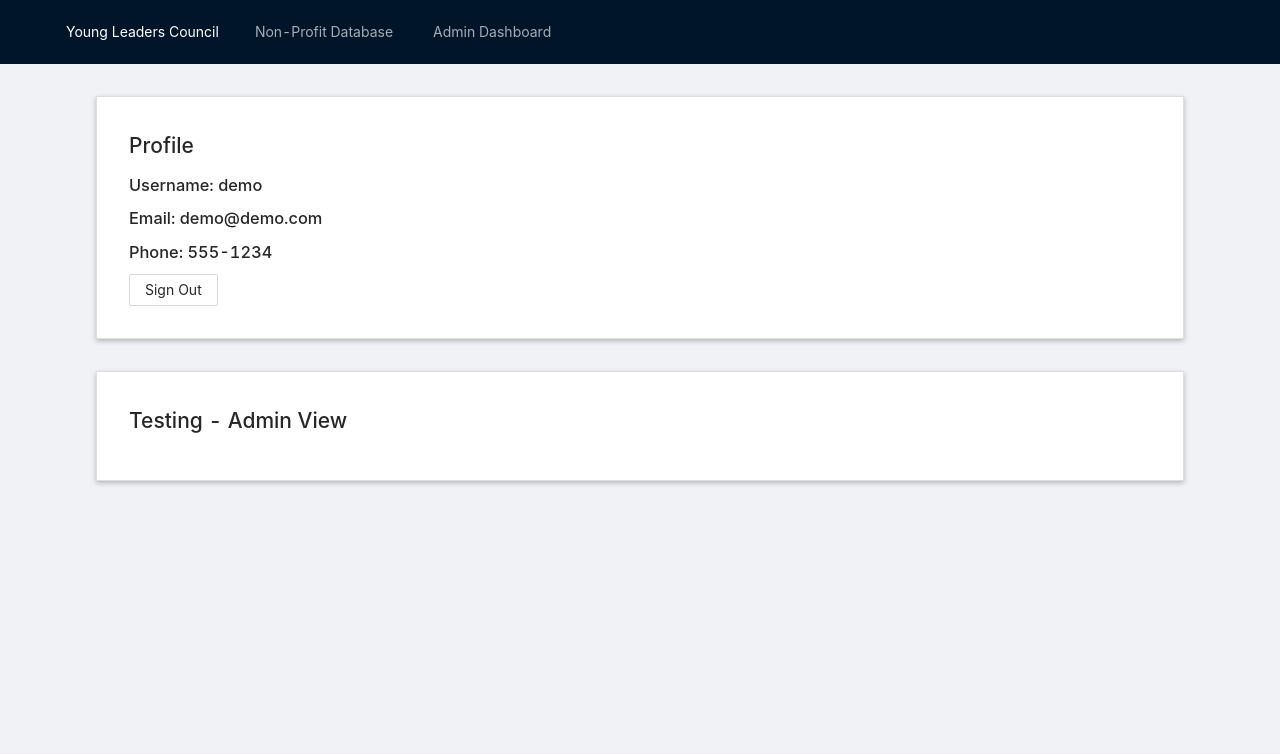
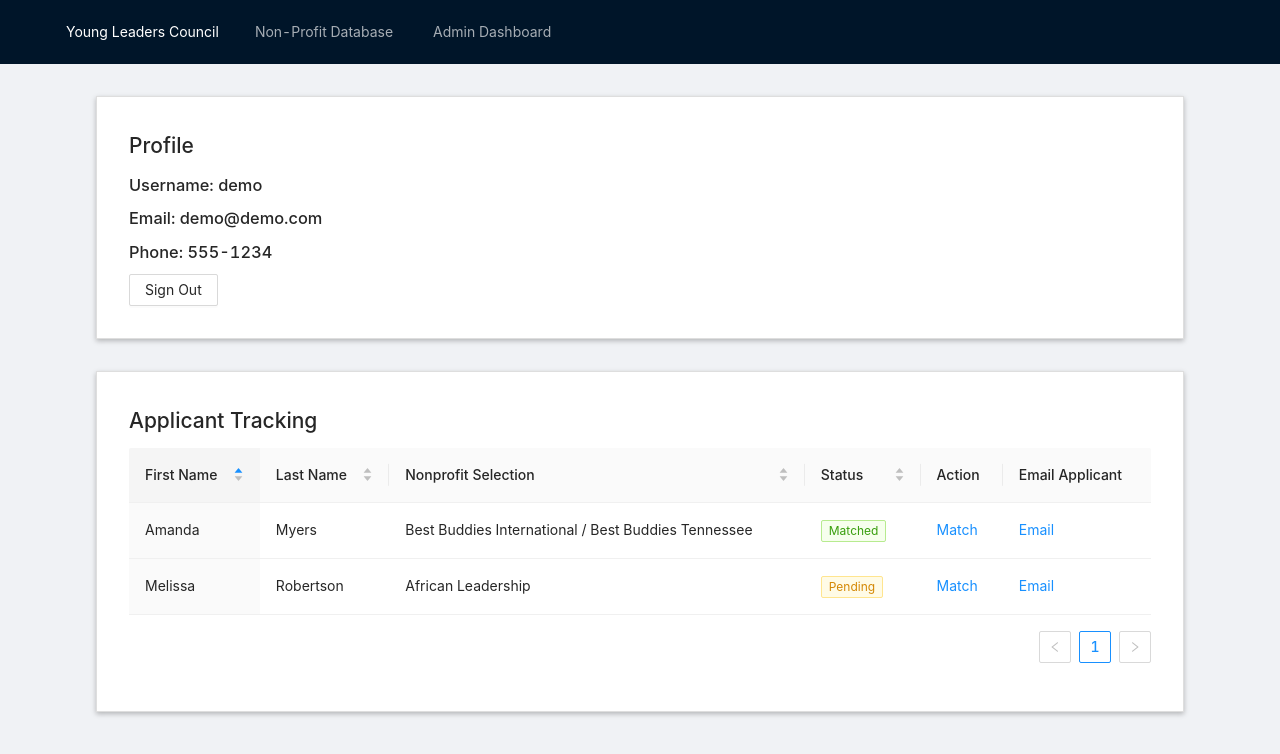
Before and after one commit to hca-foundation/youngleaderscouncil, a React (Create React App) app in the folder ylc-app/: page /admin in a window 1280 px wide. Shown: the top 754 px of the page. Built offline with nearby package versions, Linux system fonts and the light colour scheme.

Commit message:
totally static applicant table.

```diff
--- /dev/null
+++ b/ylc-app/src/components/ApplicantTable.js
@@ -0,0 +1,96 @@
+import React, { Component} from 'react';
+import 'antd/dist/antd.css';
+import { Table, Tag, Space } from 'antd';
+import '../App.css';
+
+const columns = [
+    {
+        title: 'First Name',
+        dataIndex: 'firstName',
+        key: 'firstName',
+        defaultSortOrder: 'ascend',
+        sorter: (a, b) => a.firstName.localeCompare(b.firstName)
+      },
+      {
+        title: 'Last Name',
+        dataIndex: 'lastName',
+        key: 'lastName',
+        sorter: (a, b) => a.lastName.localeCompare(b.lastName),
+      },
+      {
+        title: 'Nonprofit Selection',
+        dataIndex: 'matchRequest',
+        key: 'matchRequest',
+        sorter: (a, b) => a.matchRequest.localeCompare(b.matchRequest),
+      },
+      {
+        title: 'Status',
+        dataIndex: 'status',
+        key: 'status',
+        sorter: (a, b) => a.status.localeCompare(b.status),
+        render: status => (
+            <>
+              {status.map(tag => {
+                let color = tag.length > 7 ? 'volcano' : 'green';
+                if (tag === 'Pending') {
+                  color = 'gold';
+                }
+                return (
+                  <Tag color={color} key={tag}>
+                    {tag}
+                  </Tag>
+                );
+              })}
+            </>
+          ),
+      },
+      {
+        title: 'Action',
+        dataIndex: 'email',
+        key: 'email',
+        render: (text, record) => (
+            <Space>
+              <a>Match</a>
+            </Space>
+          )
+      },
+  {
+        title: 'Email Applicant',
+        dataIndex: 'email',
+        key: 'email',
+        render: text => <a href={`mailto:${text}`}>Email</a>
+      },
+
+
+  ];
+
+function onChange(sorter){
+    console.log('params', sorter)
+  }
+
+const applicants = [
+    {
+      "firstName": "Melissa",
+      "lastName": "Robertson",
+      "email": "melissa.robertson@healthstream.com",
+      "matchRequest": "African Leadership",
+      "status": ["Pending"],
+    },
+    {
+      "firstName": "Amanda",
+      "lastName": "Myers",
+      "email": "amanda.myers@healthstream.com",
+      "matchRequest": "Best Buddies International / Best Buddies Tennessee",
+      "status": ["Matched"],
+    },
+     ];
+
+
+export default class NonprofitTable extends Component{
+
+    render(){
+        return (
+            <Table columns={columns} dataSource={applicants} onChange={onChange}/>
+        );
+    }
+}
--- a/ylc-app/src/layouts/AdminView.js
+++ b/ylc-app/src/layouts/AdminView.js
@@ -1,6 +1,7 @@
 import '../App.css';
 import React, { useState, useEffect } from 'react'
 import { Button, Layout } from 'antd'
+import ApplicantTable from '../components/ApplicantTable'
 // import { Amplify, Auth } from 'aws-amplify'
 // import { withAuthenticator } from 'aws-amplify-react'
 import AppHeader from '../components/AppHeader'
@@ -49,7 +50,8 @@ function Profile() {
                     <Button onClick={signOut}>Sign Out</Button>
                 </div>
                 <div className='basic-card'>
-                    <h1>Testing - Admin View</h1>
+                    <h1>Applicant Tracking</h1>
+                    <ApplicantTable/>
                 </div>
             </div>
         </Content>
```
